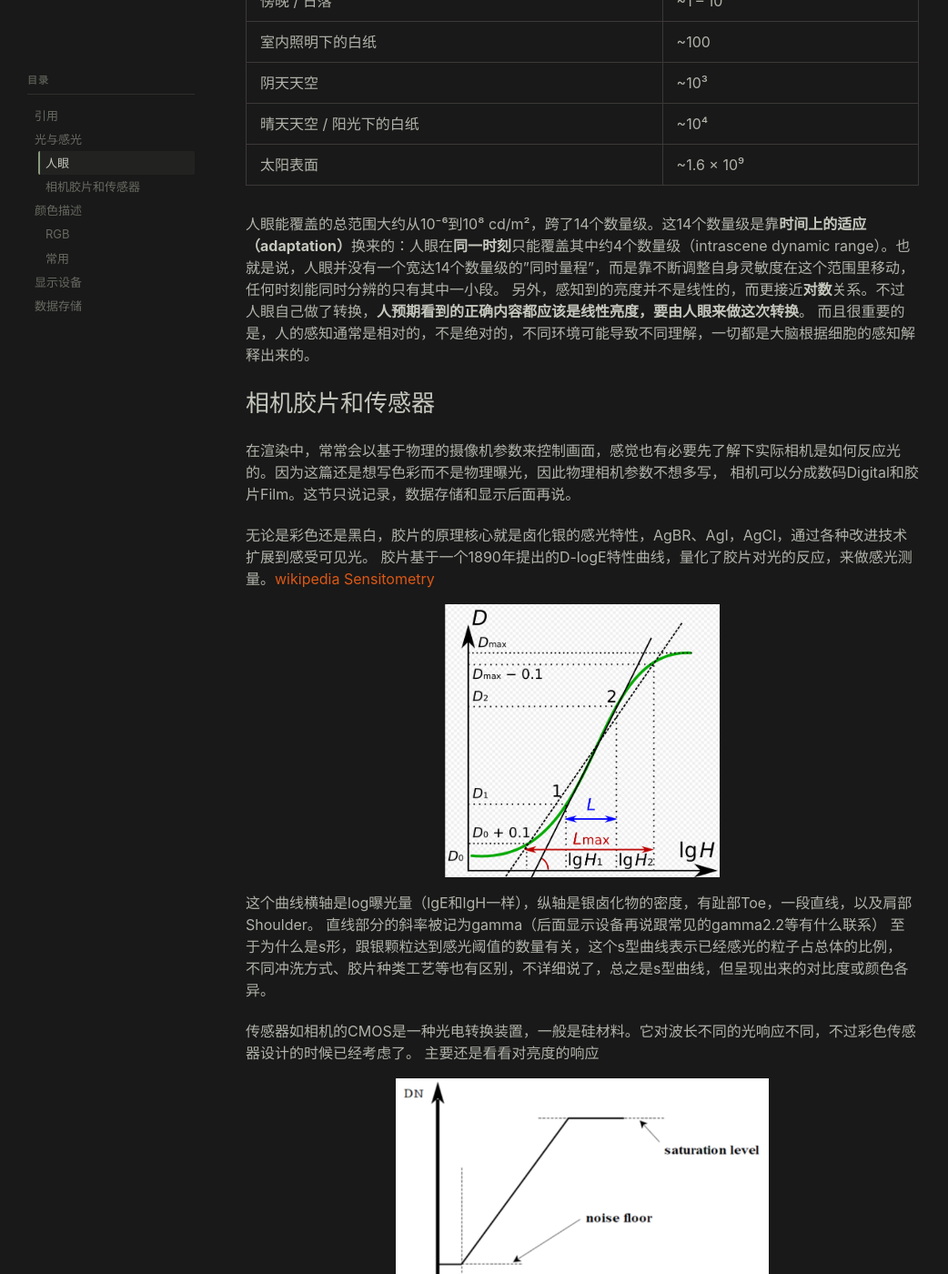
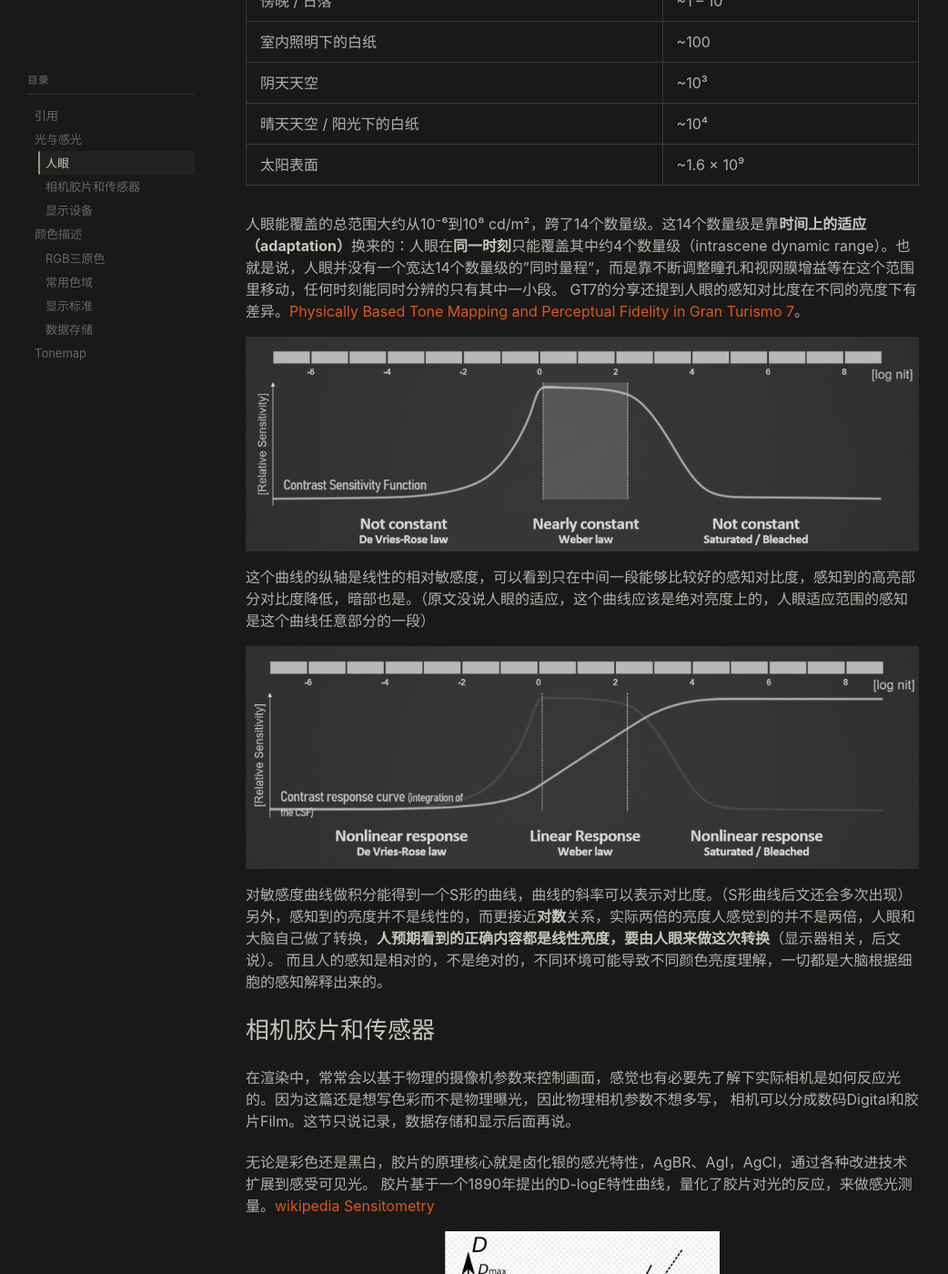
Before and after one commit to LkMOKO2376/LkMOKO2376.github.io, a Jekyll site: the page built from _posts/2026-9-21-渲染色彩.md, in a window 1280 px wide and 1400 px high, scrolled down 2141 px. Shown: the whole window at 91% size, without its empty margins (0-1042 px from the left). Built offline with Jekyll 4.4.1, drawn with Linux system fonts in a browser that asks for light colours; some of the changed text lies outside the part shown.

Commit message:
update monitor

```diff
--- a/_posts/2026-9-21-渲染色彩.md
+++ b/_posts/2026-9-21-渲染色彩.md
@@ -60,9 +60,14 @@ btw，负责细节分辨的中央凹Fovea几乎只有锥细胞，色觉和高清
 | 晴天天空 / 阳光下的白纸 | ~10⁴ |
 | 太阳表面 | ~1.6 × 10⁹ |
 
-人眼能覆盖的总范围大约从10⁻⁶到10⁸ cd/m²，跨了14个数量级。这14个数量级是靠**时间上的适应（adaptation）**换来的：人眼在**同一时刻**只能覆盖其中约4个数量级（intrascene dynamic range）。也就是说，人眼并没有一个宽达14个数量级的"同时量程"，而是靠不断调整自身灵敏度在这个范围里移动，任何时刻能同时分辨的只有其中一小段。
-另外，感知到的亮度并不是线性的，而更接近**对数**关系。不过人眼自己做了转换，**人预期看到的正确内容都应该是线性亮度，要由人眼来做这次转换**。
-而且很重要的是，人的感知通常是相对的，不是绝对的，不同环境可能导致不同理解，一切都是大脑根据细胞的感知解释出来的。
+人眼能覆盖的总范围大约从10⁻⁶到10⁸ cd/m²，跨了14个数量级。这14个数量级是靠**时间上的适应（adaptation）**换来的：人眼在**同一时刻**只能覆盖其中约4个数量级（intrascene dynamic range）。也就是说，人眼并没有一个宽达14个数量级的"同时量程"，而是靠不断调整瞳孔和视网膜增益等在这个范围里移动，任何时刻能同时分辨的只有其中一小段。
+GT7的分享还提到人眼的感知对比度在不同的亮度下有差异。[Physically Based Tone Mapping and Perceptual Fidelity in Gran Turismo 7]。
+![img9.png](/assets/images/RenderingColor/img9.png)
+这个曲线的纵轴是线性的相对敏感度，可以看到只在中间一段能够比较好的感知对比度，感知到的高亮部分对比度降低，暗部也是。（原文没说人眼的适应，这个曲线应该是绝对亮度上的，人眼适应范围的感知是这个曲线任意部分的一段）
+![img10.png](/assets/images/RenderingColor/img10.png)
+对敏感度曲线做积分能得到一个S形的曲线，曲线的斜率可以表示对比度。（S形曲线后文还会多次出现）
+另外，感知到的亮度并不是线性的，而更接近**对数**关系，实际两倍的亮度人感觉到的并不是两倍，人眼和大脑自己做了转换，**人预期看到的正确内容都是线性亮度，要由人眼来做这次转换**（显示器相关，后文说）。
+而且人的感知是相对的，不是绝对的，不同环境可能导致不同颜色亮度理解，一切都是大脑根据细胞的感知解释出来的。
 
 ### 相机胶片和传感器
 
@@ -73,9 +78,8 @@ btw，负责细节分辨的中央凹Fovea几乎只有锥细胞，色觉和高清
 胶片基于一个1890年提出的D-logE特性曲线，量化了胶片对光的反应，来做感光测量。[wikipedia Sensitometry]
 ![alt_text](/assets/images/RenderingColor/img1.png){:.img-h-sm}
 这个曲线横轴是log曝光量（lgE和lgH一样），纵轴是银卤化物的密度，有趾部Toe，一段直线，以及肩部Shoulder。
-直线部分的斜率被记为gamma（后面显示设备再说跟常见的gamma2.2等有什么联系）
-至于为什么是s形，跟银颗粒达到感光阈值的数量有关，这个s型曲线表示已经感光的粒子占总体的比例，
-不同冲洗方式、胶片种类工艺等也有区别，不详细说了，总之是s型曲线，但呈现出来的对比度或颜色各异。
+直线部分的斜率被记为gamma（和渲染常用的有点不同）。至于为什么是s形，跟银颗粒达到感光阈值的数量有关，这个s型曲线表示已经感光的粒子占总体的比例，
+不同冲洗方式、胶片种类工艺等也有区别，不详细说了，总之都是s型曲线，比较类似人眼的对比度响应方式，只是呈现出来的对比度或颜色各异。
 
 传感器如相机的CMOS是一种光电转换装置，一般是硅材料。它对波长不同的光响应不同，不过彩色传感器设计的时候已经考虑了。
 主要还是看看对亮度的响应
@@ -83,12 +87,31 @@ btw，负责细节分辨的中央凹Fovea几乎只有锥细胞，色觉和高清
 数码传感器在一个区间对线性亮度有线性响应，受到基础噪声影响最小值，最小值到最大的范围被称作动态范围，这个范围不同技术的传感器也不同，但都是线性。
 关于实际摄影的iso和数据存储：https://www.bilibili.com/video/BV1Ly41187Xo/?spm_id_from=333.1387.upload.video_card.click&vd_source=a5a2b789912c0e5e97e2189bcf1cd3d1.
 
-市面上较高端相机的传感器动态范围大概有12-16档.这里的16一般是2的16次方，大概10的4.8次方，跟人眼同时能看到的数量级差不多。
+btw，市面上较高端相机的传感器动态范围大概有12-16档，每档2倍。就是2的16次方，大概10的4.8次方，相机也有办法调整光圈等来移动这个范围。
 
+### 显示设备
+
+先简单提一下胶片，最终人眼观看到的是冲洗出来的结果，又被放大回了线性亮度，不是胶片感光出的log亮度，
+但胶片的s型曲线仍然成立，会有高光压缩和暗部压缩，类似人眼感知。
+
+然后来看电子显示设备：
+
+首先要从两个函数说起，OETF和EOTF。通过全称很好记
+
+- **OETF**（Opto-Electronic Transfer Function）：**光 → 电**。把**拍摄或渲染**出来的线性光编码成值。
+- **EOTF**（Electro-Optical Transfer Function）：**电 → 光**。把值还原成显示的线性光用在**显示端**。
+
+早期的CRT显像管电视的电到光转换是完全由物理性质决定的，显示出来大致是输入信号的2.2到2.5次方，也就是常见的gamma2.2出处。为了平衡这个，会在输入信号做OETF来抵消，最终显示的就是线性了（人眼要看线性）。
+**gamma 这个词是从胶片借来的**——胶片指的是感光曲线直线段的斜率（光化学），显示指的是电光响应的幂指数（电子），来源不同。
+
+![img11.png](/assets/images/RenderingColor/img11.png)
+
+现在的显示设备几乎沿用了这两个函数，但有不同的标准，因为和颜色有关在讲完颜色后再详细说标准。
+一般说的**线性空间渲染**，就是整幅图像都在线性空间里算完，最后应用一次 OETF 编码后送给显示器。**Gamma 空间渲染**则不做这一步，渲染全都直接在编码后的 gamma 空间里完成。
 
 ## 颜色描述
 
-### RGB
+### RGB三原色
 ![img6.png](/assets/images/RenderingColor/img6.png){:.img-h-sm}
 这个马蹄图应该很常见，在显示器介绍页面也有，有颜色的部分是人眼可见颜色。没有表示亮度，图是2维的色度。中间的三角形一般指的是不同的色域gamut，本文后面还会经常见到这个图。我们先不说gamut定义，先讲讲这个图怎么来的，才比较好理解后面的转换。
 
@@ -142,7 +165,7 @@ $$ x = \frac{X}{X+Y+Z}, \quad y = \frac{Y}{X+Y+Z}, \quad z = 1 - x - y $$
 
 前面那张马蹄图就是 xyY 的 x-y 平面，这也是它"没有表示亮度"的原因。
 
-### 常用
+### 常用色域
 
 SRGB- Rec709 - adobe RGB - ACEScg - DisplayP3 - DCI P3 - Rec2020
 
@@ -154,17 +177,14 @@ okLAB
 
 cielab
 
-## 显示设备
 
-先简单提一下胶片，最终人眼观看到的是冲洗出来的结果，又被放大回了线性亮度（gamma = 1或略大一点），不是胶片感光出的log亮度，
-但这个s型曲线仍然成立，会有高光压缩和阴影提亮。
+### 显示标准
 
-然后更多来看电子显示设备（和渲染关系更大）：
+### 数据存储
 
+## Tonemap
 
-## 数据存储
-
-
+![img8.png](/assets/images/RenderingColor/img8.png)
 
 
 
```
Also changed, not shown: assets/images/RenderingColor/img10.png (added), assets/images/RenderingColor/img11.png (added), assets/images/RenderingColor/img8.png (added), assets/images/RenderingColor/img9.png (added).
